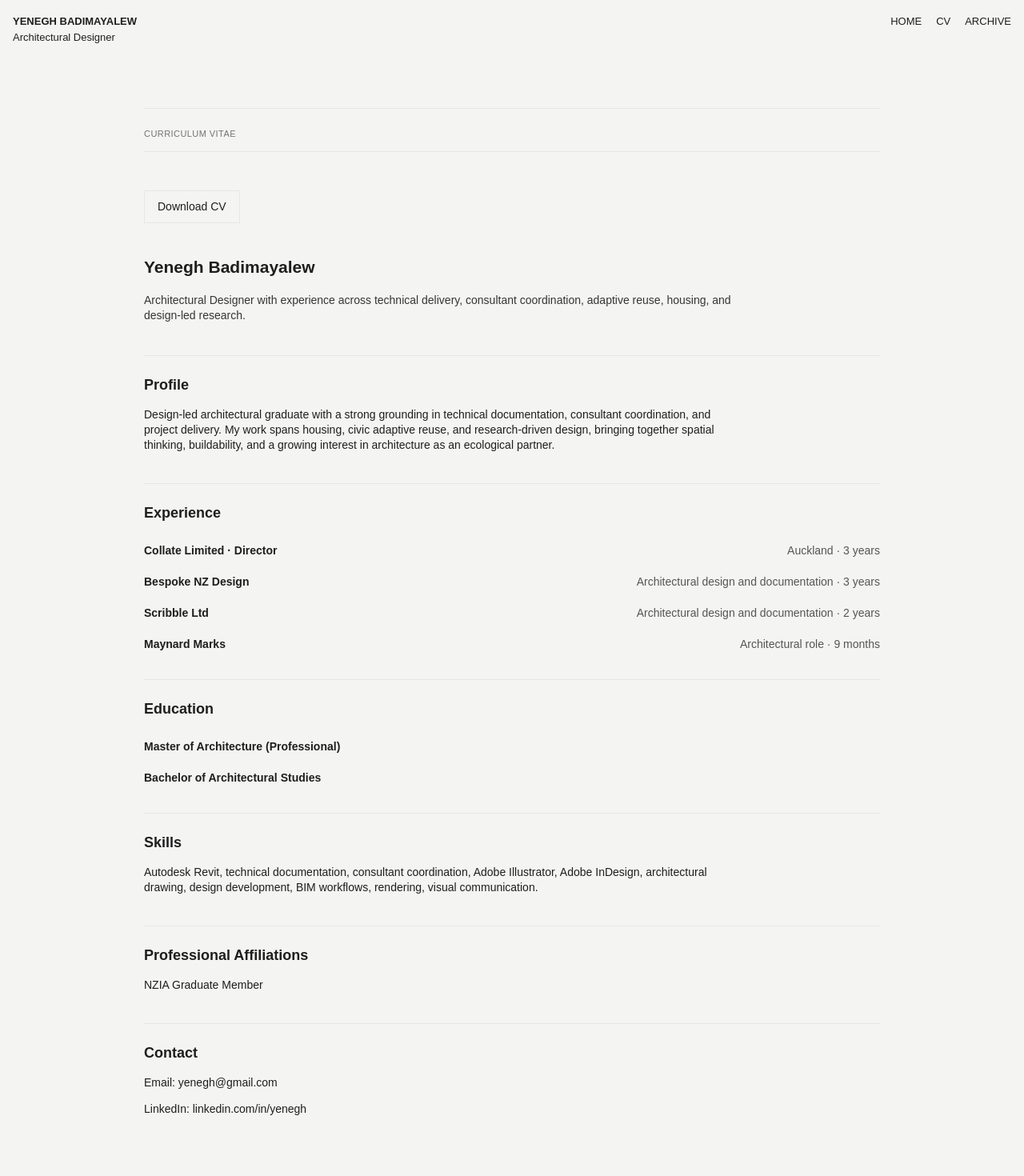
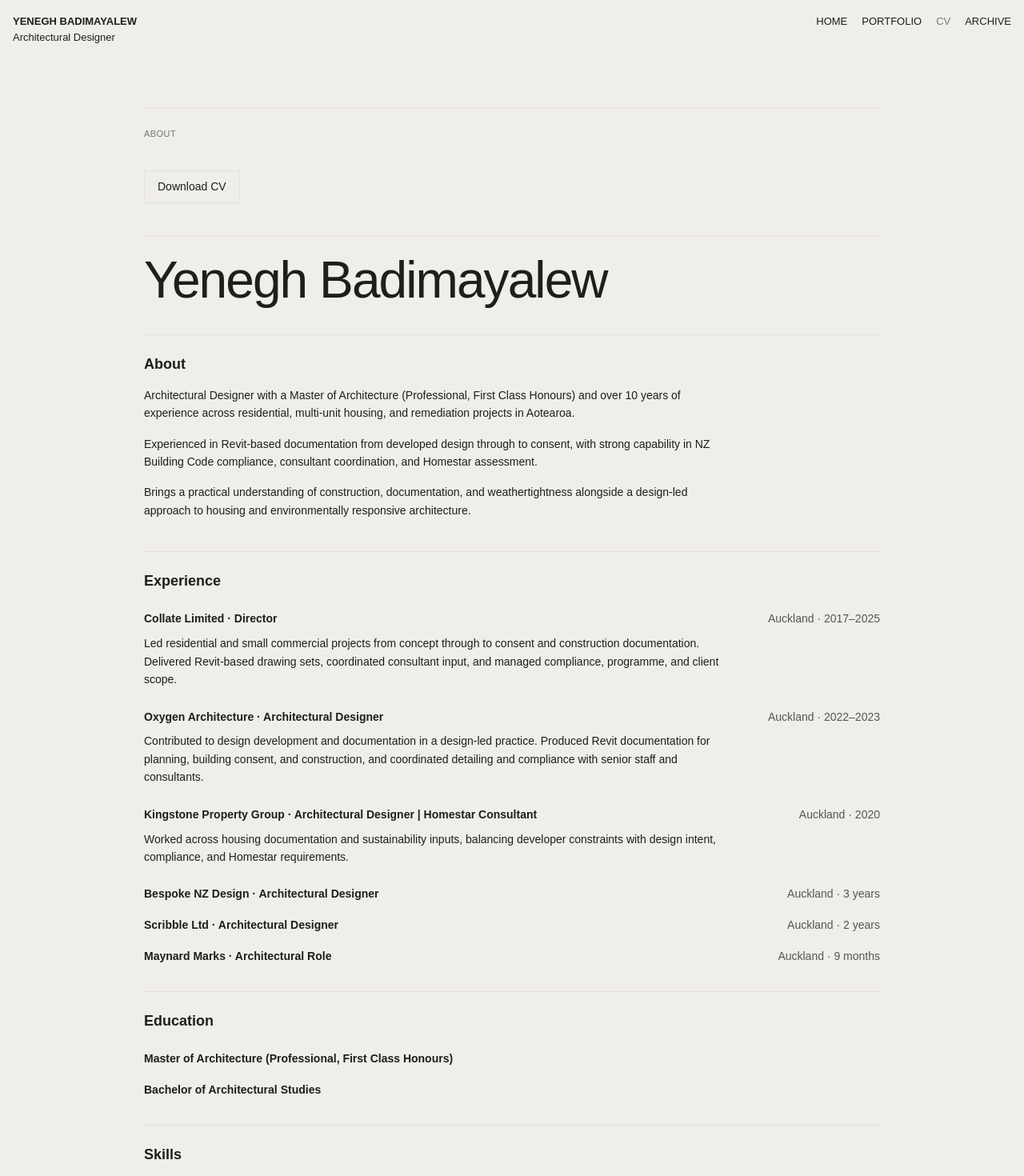
Before and after one commit to Yenegh/yenegh-portfolio, a Next.js app: page /cv in a window 1280 px wide. Shown: the top 1470 px of the page at 80% size. Built offline with nearby package versions, Linux system fonts and the light colour scheme.

Commit message:
Refactor CV page to About, remove redundant UI, fix mobile menu bug, refine landing + transitions

```diff
--- a/app/cv/page.tsx
+++ b/app/cv/page.tsx
@@ -2,33 +2,34 @@ export default function CVPage() {
   return (
     <main className="cv-page">
       <section className="cv-header">
-        <p className="section-label">Curriculum Vitae</p>
-        <section className="cv-section">
-      <a
-        href="/cv/yenegh-badimayalew-cv.pdf"
-        download
-        className="cv-download"
-      >
-        Download CV
-      </a>
-    </section>
+        <p className="section-label">About</p>
 
-        <h1>Yenegh Badimayalew</h1>
-        <p className="lead">
-          Architectural Designer with experience across technical delivery,
-          consultant coordination, adaptive reuse, housing, and design-led
-          research.
-        </p>
+        <a className="cv-download" href="/cv/Yenegh-Badimayalew-CV.pdf" download>
+          Download CV
+        </a>
       </section>
 
       <section className="cv-section">
-        <h2>Profile</h2>
+        <h1 className="page-title">Yenegh Badimayalew</h1>
+      </section>
+
+      <section className="cv-section">
+        <h2>About</h2>
         <p>
-          Design-led architectural graduate with a strong grounding in technical
-          documentation, consultant coordination, and project delivery. My work
-          spans housing, civic adaptive reuse, and research-driven design,
-          bringing together spatial thinking, buildability, and a growing
-          interest in architecture as an ecological partner.
+          Architectural Designer with a Master of Architecture (Professional,
+          First Class Honours) and over 10 years of experience across
+          residential, multi-unit housing, and remediation projects in
+          Aotearoa.
+        </p>
+        <p>
+          Experienced in Revit-based documentation from developed design
+          through to consent, with strong capability in NZ Building Code
+          compliance, consultant coordination, and Homestar assessment.
+        </p>
+        <p>
+          Brings a practical understanding of construction, documentation, and
+          weathertightness alongside a design-led approach to housing and
+          environmentally responsive architecture.
         </p>
       </section>
 
@@ -37,22 +38,51 @@ export default function CVPage() {
 
         <div className="cv-item">
           <div className="cv-meta">Collate Limited · Director</div>
+          <div className="cv-detail">Auckland · 2017–2025</div>
+        </div>
+        <p>
+          Led residential and small commercial projects from concept through to
+          consent and construction documentation. Delivered Revit-based drawing
+          sets, coordinated consultant input, and managed compliance,
+          programme, and client scope.
+        </p>
+
+        <div className="cv-item">
+          <div className="cv-meta">Oxygen Architecture · Architectural Designer</div>
+          <div className="cv-detail">Auckland · 2022–2023</div>
+        </div>
+        <p>
+          Contributed to design development and documentation in a design-led
+          practice. Produced Revit documentation for planning, building consent,
+          and construction, and coordinated detailing and compliance with senior
+          staff and consultants.
+        </p>
+
+        <div className="cv-item">
+          <div className="cv-meta">
+            Kingstone Property Group · Architectural Designer | Homestar Consultant
+          </div>
+          <div className="cv-detail">Auckland · 2020</div>
+        </div>
+        <p>
+          Worked across housing documentation and sustainability inputs,
+          balancing developer constraints with design intent, compliance, and
+          Homestar requirements.
+        </p>
+
+        <div className="cv-item">
+          <div className="cv-meta">Bespoke NZ Design · Architectural Designer</div>
           <div className="cv-detail">Auckland · 3 years</div>
         </div>
 
         <div className="cv-item">
-          <div className="cv-meta">Bespoke NZ Design</div>
-          <div className="cv-detail">Architectural design and documentation · 3 years</div>
+          <div className="cv-meta">Scribble Ltd · Architectural Designer</div>
+          <div className="cv-detail">Auckland · 2 years</div>
         </div>
 
         <div className="cv-item">
-          <div className="cv-meta">Scribble Ltd</div>
-          <div className="cv-detail">Architectural design and documentation · 2 years</div>
-        </div>
-
-        <div className="cv-item">
-          <div className="cv-meta">Maynard Marks</div>
-          <div className="cv-detail">Architectural role · 9 months</div>
+          <div className="cv-meta">Maynard Marks · Architectural Role</div>
+          <div className="cv-detail">Auckland · 9 months</div>
         </div>
       </section>
 
@@ -60,7 +90,9 @@ export default function CVPage() {
         <h2>Education</h2>
 
         <div className="cv-item">
-          <div className="cv-meta">Master of Architecture (Professional)</div>
+          <div className="cv-meta">
+            Master of Architecture (Professional, First Class Honours)
+          </div>
         </div>
 
         <div className="cv-item">
@@ -71,26 +103,12 @@ export default function CVPage() {
       <section className="cv-section">
         <h2>Skills</h2>
         <p>
-          Autodesk Revit, technical documentation, consultant coordination,
-          Adobe Illustrator, Adobe InDesign, architectural drawing, design
-          development, BIM workflows, rendering, visual communication.
+          Revit, technical documentation, NZ Building Code compliance,
+          consultant coordination, Homestar assessment, drawing production,
+          architectural detailing, design development, BIM workflows, Adobe
+          Illustrator, Adobe InDesign, visual communication, and rendering.
         </p>
       </section>
-
-      <section className="cv-section">
-        <h2>Professional Affiliations</h2>
-        <p>NZIA Graduate Member</p>
-      </section>
-
-      <section className="cv-section">
-        <h2>Contact</h2>
-        <p>Email: yenegh@gmail.com</p>
-        <p>LinkedIn: linkedin.com/in/yenegh</p>
-      </section>
-
-
-
-
-  </main>
+    </main>
   );
 }
--- a/app/globals.css
+++ b/app/globals.css
@@ -3,11 +3,11 @@
    ========================================================= */
 
 :root {
-  --bg: #f4f4f2;
+  --bg: #efeee8;
   --fg: #1e1e1e;
   --muted: #737373;
-  --line: #e7e7e2;
-  --line-strong: #dcdcd6;
+  --line: #e2e0d8;
+  --line-strong: #d7d4cb;
   --max: 1440px;
 }
 
@@ -75,8 +75,7 @@ select {
 }
 
 .site-title,
-.site-role,
-.site-location {
+.site-role {
   margin: 0;
 }
 
@@ -96,16 +95,21 @@ select {
   font-weight: 500;
 }
 
-.site-location {
-  color: var(--muted);
-}
-
 .main-nav {
   justify-self: end;
   display: flex;
   gap: 18px;
   text-transform: uppercase;
   align-items: flex-start;
+}
+
+.main-nav a {
+  color: inherit;
+  text-decoration: none;
+}
+
+.main-nav a.is-active {
+  opacity: 0.55;
 }
 
 /* =========================================================
@@ -134,6 +138,7 @@ select {
 }
 
 .mobile-menu {
+  display: none;
   position: absolute;
   top: 60px;
   right: 0;
@@ -154,6 +159,19 @@ select {
   letter-spacing: 0.04em;
   text-transform: uppercase;
   color: var(--muted);
+}
+
+.site-shell--fade-in {
+  animation: pageFadeIn 0.5s ease;
+}
+
+@keyframes pageFadeIn {
+  from {
+    opacity: 0;
+  }
+  to {
+    opacity: 1;
+  }
 }
 
 .hero p,
@@ -797,6 +815,8 @@ select {
 
 .cv-section p {
   max-width: 720px;
+  margin: 0 0 16px;
+  line-height: 1.6;
 }
 
 .cv-item {
@@ -901,9 +921,7 @@ select {
     margin-bottom: 20px;
   }
 
-  .main-nav,
-  .site-header .tagline,
-  .site-location {
+  .main-nav {
     display: none;
   }
 
@@ -928,7 +946,6 @@ select {
   .mobile-menu__nav a {
     text-transform: uppercase;
     font-size: 13px;
-    box-shadow: 0 8px 24px rgba(0, 0, 0, 0.06);
   }
 
   .hero {
@@ -971,12 +988,13 @@ select {
   }
 
   .project-facts {
-  gap: 6px 12px;
-}
+    gap: 6px 12px;
+  }
 
-.project-facts--compact span {
-  font-size: 12px;
-}
+  .project-facts--compact span {
+    font-size: 12px;
+  }
+
   .archive-overview--desktop {
     display: none;
   }
@@ -1134,3 +1152,88 @@ select {
     right: 4px;
   }
 }
+
+/* =========================================================
+   16. LANDING PAGE
+   ========================================================= */
+
+.landing-page {
+  min-height: 100vh;
+  background: #000;
+  color: #f4f4f2;
+  display: flex;
+  align-items: center;
+  justify-content: center;
+}
+
+.landing-page.is-exiting {
+  opacity: 0;
+}
+
+.landing-page__inner {
+  width: 100%;
+  padding: 48px;
+  display: flex;
+  align-items: flex-end;
+  justify-content: space-between;
+  gap: 24px;
+}
+
+.landing-page__name {
+  margin: 0;
+  font-size: 13px;
+  font-weight: 600;
+  letter-spacing: 0.02em;
+  text-transform: uppercase;
+}
+
+.landing-page__nav {
+  display: flex;
+  gap: 48px;
+  opacity: 0;
+  transform: translateY(6px);
+  transition: opacity 0.6s ease, transform 0.6s ease;
+  pointer-events: none;
+}
+
+.landing-page__nav.is-visible {
+  opacity: 1;
+  transform: translateY(0);
+  pointer-events: auto;
+}
+
+.landing-page__link {
+  border: none;
+  background: transparent;
+  color: inherit;
+  padding: 0;
+  margin: 0;
+  font: inherit;
+  font-size: 13px;
+  text-transform: uppercase;
+  cursor: pointer;
+}
+
+.landing-page__link:hover {
+  opacity: 0.65;
+}
+
+@media (max-width: 768px) {
+  .landing-page__inner {
+    padding: 24px;
+    flex-direction: column;
+    align-items: flex-start;
+    justify-content: flex-end;
+    gap: 18px;
+  }
+
+  .landing-page__nav {
+    gap: 20px;
+    flex-wrap: wrap;
+  }
+
+  .landing-page__name,
+  .landing-page__link {
+    font-size: 12px;
+  }
+}
--- a/app/layout.tsx
+++ b/app/layout.tsx
@@ -1,6 +1,6 @@
 import type { Metadata } from "next";
 import "./globals.css";
-import { Header } from "@/components/Header";
+import { SiteChrome } from "@/components/SiteChrome";
 
 export const metadata: Metadata = {
   title: "YENEGH",
@@ -13,63 +13,7 @@ export default function RootLayout({
   return (
     <html lang="en">
       <body>
-        <div className="site-shell">
-          <Header />
-
-          {children}
-
-          <footer
-            style={{
-              borderTop: "1px solid rgba(0,0,0,0.15)",
-              marginTop: "64px",
-              paddingTop: "20px",
-              paddingBottom: "20px",
-              fontSize: "0.9rem",
-              display: "flex",
-              justifyContent: "space-between",
-              alignItems: "center",
-              gap: "16px",
-            }}
-          >
-            <a
-              href="#top"
-              style={{
-                textDecoration: "none",
-                color: "inherit",
-                opacity: 0.7,
-              }}
-            >
-              ↑ Top
-            </a>
-
-            <div style={{ display: "flex", gap: "16px", flexWrap: "wrap" }}>
-              <a
-                href="mailto:yenegh@gmail.com"
-                style={{ textDecoration: "none", color: "inherit" }}
-              >
-                Email
-              </a>
-
-              <a
-                href="https://www.linkedin.com/in/yenegh/"
-                target="_blank"
-                rel="noopener noreferrer"
-                style={{ textDecoration: "none", color: "inherit" }}
-              >
-                LinkedIn
-              </a>
-
-              <a
-                href="https://www.instagram.com/yenegh/"
-                target="_blank"
-                rel="noopener noreferrer"
-                style={{ textDecoration: "none", color: "inherit" }}
-              >
-                Instagram
-              </a>
-            </div>
-          </footer>
-        </div>
+        <SiteChrome>{children}</SiteChrome>
       </body>
     </html>
   );
--- a/components/Header.tsx
+++ b/components/Header.tsx
@@ -2,46 +2,64 @@
 
 import { useState } from "react";
 import Link from "next/link";
+import { usePathname } from "next/navigation";
 
 export function Header() {
   const [menuOpen, setMenuOpen] = useState(false);
+  const pathname = usePathname();
 
   const closeMenu = () => setMenuOpen(false);
 
   return (
-    <header className="site-header">
+    <header className="site-header" id="top">
       <div className="site-identity">
         <p className="site-title">
-          <Link href="/" onClick={closeMenu}>
-            YENEGH BADIMAYALEW
-          </Link>
+          <Link href="/">YENEGH BADIMAYALEW</Link>
         </p>
         <p className="site-role">Architectural Designer</p>
       </div>
 
       <nav className="main-nav" aria-label="Main navigation">
-        <Link href="/">Home</Link>
-        <Link href="/cv">CV</Link>
-        <Link href="/archive">Archive</Link>
+        <Link href="/" className={pathname === "/" ? "is-active" : ""}>
+          Home
+        </Link>
+        <Link
+          href="/portfolio"
+          className={pathname === "/portfolio" ? "is-active" : ""}
+        >
+          Portfolio
+        </Link>
+        <Link href="/cv" className={pathname === "/cv" ? "is-active" : ""}>
+          CV
+        </Link>
+        <Link
+          href="/archive"
+          className={pathname === "/archive" ? "is-active" : ""}
+        >
+          Archive
+        </Link>
       </nav>
 
       <button
+        className="hamburger"
         type="button"
-        className="hamburger"
         aria-label={menuOpen ? "Close menu" : "Open menu"}
         aria-expanded={menuOpen}
-        onClick={() => setMenuOpen((open) => !open)}
+        onClick={() => setMenuOpen((prev) => !prev)}
       >
         <span />
         <span />
         <span />
       </button>
 
-      {menuOpen && (
+      {menuOpen ? (
         <div className="mobile-menu">
           <nav className="mobile-menu__nav" aria-label="Mobile navigation">
             <Link href="/" onClick={closeMenu}>
               Home
+            </Link>
+            <Link href="/portfolio" onClick={closeMenu}>
+              Portfolio
             </Link>
             <Link href="/cv" onClick={closeMenu}>
               CV
@@ -51,7 +69,7 @@ export function Header() {
             </Link>
           </nav>
         </div>
-      )}
+      ) : null}
     </header>
   );
 }
--- /dev/null
+++ b/components/SiteChrome.tsx
@@ -0,0 +1,73 @@
+"use client";
+
+import { usePathname } from "next/navigation";
+import { Header } from "@/components/Header";
+
+export function SiteChrome({ children }: { children: React.ReactNode }) {
+  const pathname = usePathname();
+  const isLandingPage = pathname === "/";
+
+  if (isLandingPage) {
+    return <>{children}</>;
+  }
+
+  return (
+    <div className="site-shell site-shell--fade-in">
+      <Header />
+
+      {children}
+
+      <footer
+        style={{
+          borderTop: "1px solid rgba(0,0,0,0.15)",
+          marginTop: "64px",
+          paddingTop: "20px",
+          paddingBottom: "20px",
+          fontSize: "0.9rem",
+          display: "flex",
+          justifyContent: "space-between",
+          alignItems: "center",
+          gap: "16px",
+        }}
+      >
+        <a
+          href="#top"
+          style={{
+            textDecoration: "none",
+            color: "inherit",
+            opacity: 0.7,
+          }}
+        >
+          ↑ Top
+        </a>
+
+        <div style={{ display: "flex", gap: "16px", flexWrap: "wrap" }}>
+          <a
+            href="mailto:yenegh@gmail.com"
+            style={{ textDecoration: "none", color: "inherit" }}
+          >
+            Email
+          </a>
+
+          <a
+            href="https://www.linkedin.com/in/yenegh/"
+            target="_blank"
+            rel="noopener noreferrer"
+            style={{ textDecoration: "none", color: "inherit" }}
+          >
+            LinkedIn
+          </a>
+
+          <a
+            href="https://www.instagram.com/yenegh/"
+            target="_blank"
+            rel="noopener noreferrer"
+            style={{ textDecoration: "none", color: "inherit" }}
+          >
+            Instagram
+          </a>
+        </div>
+      </footer>
+    </div>
+  );
+}
```
Also changed, not shown: app/page.tsx (+54 -57 lines), app/portfolio/page.tsx (added, +66 -0 lines).
